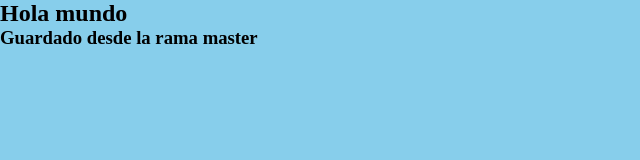
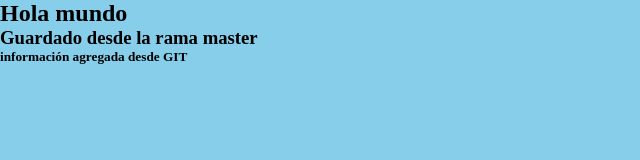
Before and after one commit to luisjrcrash/git-prueba, a plain HTML site: page index.html in a window 1280 px wide. Shown: the whole page, without its empty margins (0-640 px from the left). Drawn offline with Linux system fonts and the light colour scheme.

Commit message:
Update index.html

```diff
--- a/index.html
+++ b/index.html
@@ -10,5 +10,6 @@
 <body>
     <h2>Hola mundo</h2>
     <h3>Guardado desde la rama master</h3>
+    <h5>información agregada desde GIT</h5>
 </body>
 </html>
```
